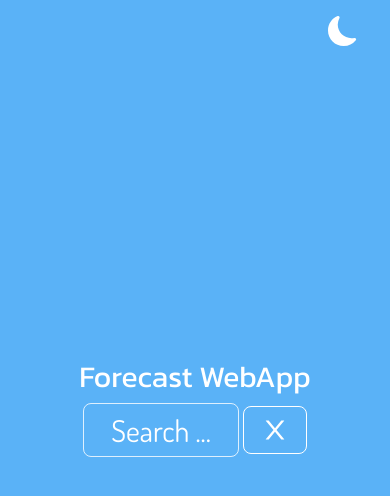
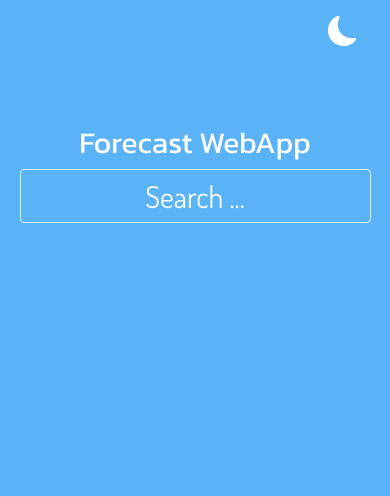
Before and after one commit to AanBahudin/weather_api, a Next.js app: page / in a window 390 px wide. Shown: the top 496 px of the page. Built offline with nearby package versions, Linux system fonts and the light colour scheme.

Commit message:
search & autocomplete responsive

```diff
--- a/components/Autocomplete.js
+++ b/components/Autocomplete.js
@@ -7,7 +7,7 @@
     const {allWeather, getSingelWeather, handleSearch, loading} = useWeatherContext()
 
     return (
-        <section data-aos="fade" className="w-[40%] z-10 bg-white/30 backdrop-blur-3xl dark:bg-cardDark duration-200 border-[1px] border-white/50 mx-auto overflow-y-auto h-[30vh] px-5 rounded mt-1 absolute left-[28%]">
+        <section data-aos="fade" className="w-[90%] z-10 bg-white/30 backdrop-blur-3xl dark:bg-cardDark duration-200 border-[1px] border-white/50 mx-auto overflow-y-auto h-[30vh] px-5 rounded mt-1 absolute top-[100%]">
             <section className={`flex flex-col justify-around`}>
             {loading ? <Loading /> : (
                 allWeather.map((item) => {
@@ -16,7 +16,7 @@
                             <section className="cursor-auto font-kanit text-left hover:bg-sky-400 p-2 rounded dark:hover:bg-silver duration-200 dark:fill-darkSecondary text-sky-800 dark:text-darkSecondary">
                                 <span className='flex gap-x-2'>
                                     <ImLocation2 size={20} className='fill-white/80 dark:fill-darkSecondary my-auto' />
-                                    <h1 className="max-w-[80%] duration-200 text-[1.1rem]"> {item.name}, {item.region}, {item.country}</h1>
+                                    <h1 className="max-w-full xl:max-w-[80%] duration-200 text-[1rem] xl:text-[1.1rem]"> {item.name}, {item.region}, {item.country}</h1>
                                 </span>
                             </section>
                         </div>
--- a/components/Search.js
+++ b/components/Search.js
@@ -9,16 +9,15 @@
     const {searchValue, handleSearch, handleTheme, theme} = useWeatherContext()
 
     return (
-        <section className="w-full text-center relative text-white dark:text-silver">
-            <h1 className="font-kanit duration-200 my-[2%]">Forecast WebApp</h1>
+        <section className="w-full text-center relative mt-[30%] md:mt-0 text-white dark:text-silver">
+            <h1 className="font-kanit duration-200 my-2">Forecast WebApp</h1>
 
-            <div className='flex mx-auto justify-center'>
-                <input value={searchValue} onChange={e => handleSearch(e.target.value)} type='text' placeholder="Search ..." className="text-sans font-dosis text-center w-[40%] rounded-lg bg-transparent dark:placeholder:text-silver placeholder:text-white border-[1px] border-white/80  py-2 px-4 ring-0 outline-none" />
-                <button onClick={() => handleSearch('')} className='my-auto ml-1 py-2 px-4 border-[1px] active:bg-sky-800 dark:active:bg-silver bg-lightPrimary active:text-black duration-150 border-white dark:border-silver rounded-lg'> <AiOutlineClose className='fill-white' /> </button>
+            <div className='flex mx-auto justify-center w-[90%]'>
+                <input value={searchValue} onChange={e => handleSearch(e.target.value)} type='text' placeholder="Search ..." className="text-sans font-dosis text-center w-full rounded bg-transparent dark:placeholder:text-silver placeholder:text-white border-[1px] border-white/80  py-2 px-4 ring-0 outline-none" />
+                {/* <button onClick={() => handleSearch('')} className='my-auto ml-1 py-2 px-4 border-[1px] active:bg-sky-800 dark:active:bg-silver bg-lightPrimary active:text-black duration-150 border-white dark:border-silver rounded-lg'> <AiOutlineClose className='fill-white' /> </button> */}
+                {searchValue.length >= 3 ? <AutoComplete /> : null}
             </div>
-            {searchValue.length >= 3 ? <AutoComplete /> : null}
         <button className='duration-200 z-50 fixed top-4 fill-white right-8' onClick={() => {handleTheme(!theme)}}>{theme ? <BsFillSunFill /> : <BsFillMoonFill />}</button>
-        <button></button>
         </section>
     )
 }
--- a/pages/index.js
+++ b/pages/index.js
@@ -6,7 +6,7 @@
   const {singleWeather} = useWeatherContext()
 
   return (
-    <div className='flex items-center w-full bg-lightBg duration-300 dark:bg-darkBg flex-col justify-center text-3xl my-auto min-h-[100vh] h-fit'>
+    <div className='flex w-full bg-lightBg duration-300 dark:bg-darkBg flex-col justify-between md:justify-center text-3xl my-auto min-h-[100vh] h-fit'>
       <Search />
       {singleWeather.length === 0 ? null : <WeatherInfo />}
       {/* <Footer /> */}
```
